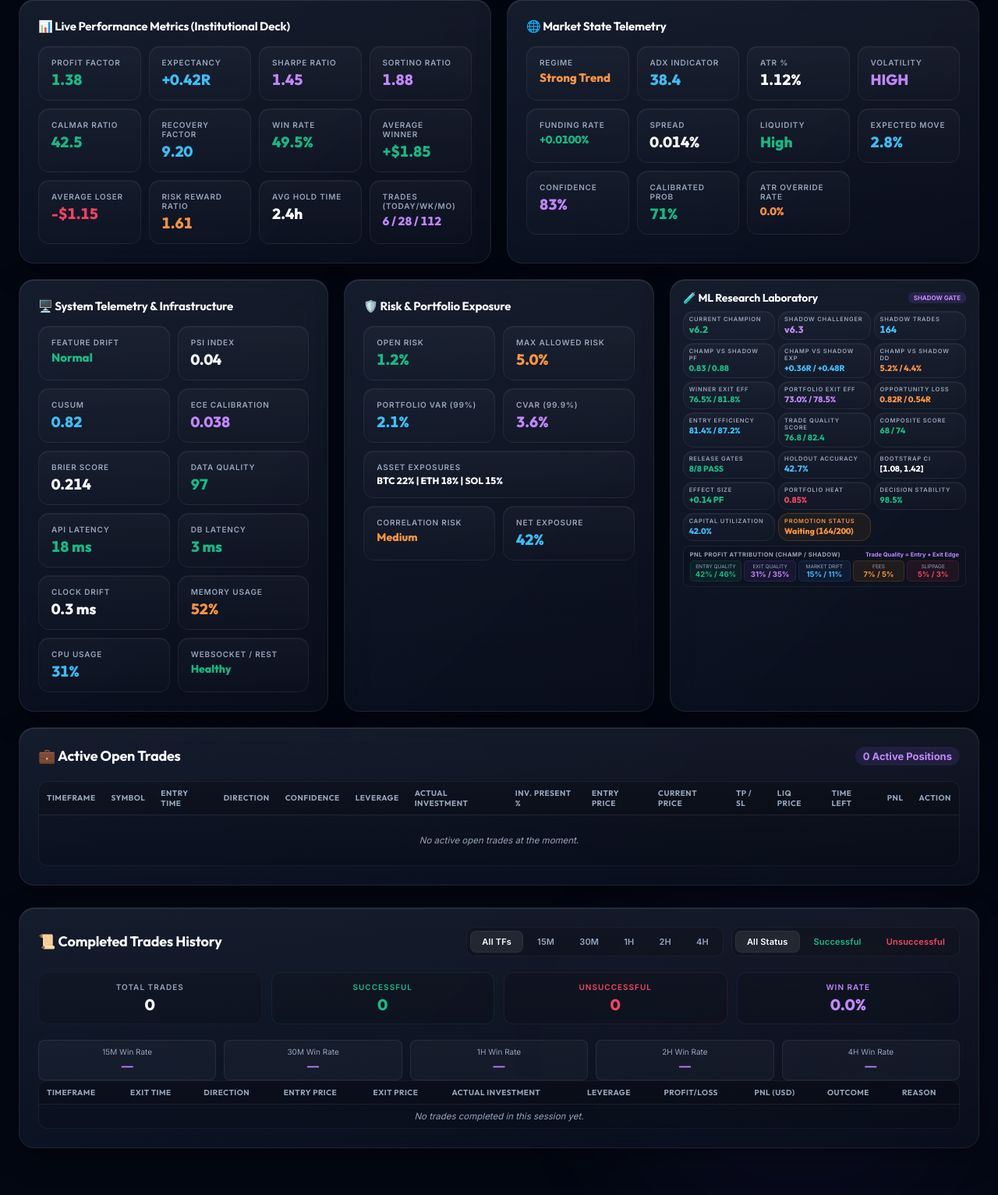
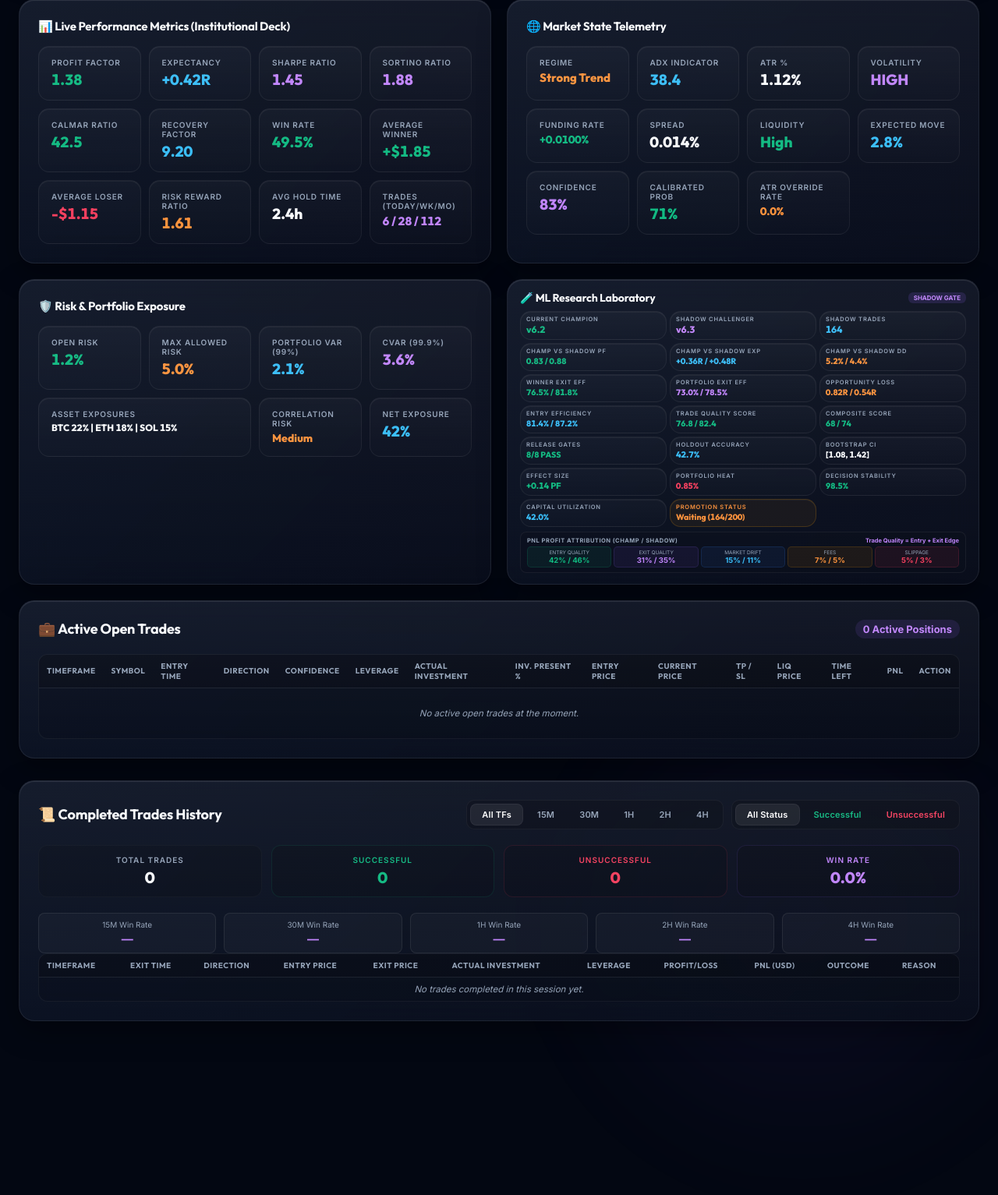
Before and after one commit to mehsim/btc-trading-bot, a Python web app: template templates/index.html in a window 1280 px wide; the page is wider, and only the part inside the window is pictured. Shown: the part 2807-4340 px from the top of that part at 78% size. Run offline with Jinja, Linux system fonts and the light colour scheme; the template is opened without the code that fills it, so the values that code supplies are empty.

Commit message:
Remove System Telemetry & Infrastructure card and expand Risk & ML Research Lab cards across parallel columns

```diff
--- a/templates/index.html
+++ b/templates/index.html
@@ -1800,68 +1800,9 @@
             </div>
         </div>
 
-        <!-- PARALLEL 3-COLUMN GRID: SYSTEM TELEMETRY, RISK DASHBOARD & ML RESEARCH LAB -->
-        <div style="display: grid; grid-template-columns: repeat(auto-fit, minmax(320px, 1fr)); gap: 20px; margin-top: 20px; margin-bottom: 20px;">
-            <!-- CARD 1: SYSTEM MONITORING & TELEMETRY DASHBOARD -->
-            <div class="card" style="padding: 24px; display: flex; flex-direction: column; justify-content: space-between; height: 100%;">
-                <div>
-                    <div class="section-header" style="margin-bottom: 16px;">
-                        <div class="section-title" style="font-size: 15px;">🖥️ System Telemetry & Infrastructure</div>
-                    </div>
-                    <div style="display: grid; grid-template-columns: repeat(auto-fit, minmax(120px, 1fr)); gap: 10px;">
-                        <div class="stat-tile">
-                            <div class="stat-tile-label">Feature Drift</div>
-                            <div id="mon-drift" class="stat-tile-val" style="color: var(--accent-green); font-size: 15px;">Normal</div>
-                        </div>
-                        <div class="stat-tile">
-                            <div class="stat-tile-label">PSI Index</div>
-                            <div id="mon-psi" class="stat-tile-val" style="color: var(--text-primary);">0.04</div>
-                        </div>
-                        <div class="stat-tile">
-                            <div class="stat-tile-label">CUSUM</div>
-                            <div id="mon-cusum" class="stat-tile-val" style="color: var(--accent-blue);">0.82</div>
-                        </div>
-                        <div class="stat-tile">
-                            <div class="stat-tile-label">ECE Calibration</div>
-                            <div id="mon-ece" class="stat-tile-val" style="color: var(--accent-purple);">0.038</div>
-                        </div>
-                        <div class="stat-tile">
-                            <div class="stat-tile-label">Brier Score</div>
-                            <div id="mon-brier" class="stat-tile-val" style="color: var(--text-primary);">0.214</div>
-                        </div>
-                        <div class="stat-tile">
-                            <div class="stat-tile-label">Data Quality</div>
-                            <div id="mon-dq" class="stat-tile-val" style="color: var(--accent-green);">97</div>
-                        </div>
-                        <div class="stat-tile">
-                            <div class="stat-tile-label">API Latency</div>
-                            <div id="mon-apilat" class="stat-tile-val" style="color: var(--accent-green);">18 ms</div>
-                        </div>
-                        <div class="stat-tile">
-                            <div class="stat-tile-label">DB Latency</div>
-                            <div id="mon-dblat" class="stat-tile-val" style="color: var(--accent-green);">3 ms</div>
-                        </div>
-                        <div class="stat-tile">
-                            <div class="stat-tile-label">Clock Drift</div>
-                            <div id="mon-clock" class="stat-tile-val" style="color: var(--text-primary);">0.3 ms</div>
-                        </div>
-                        <div class="stat-tile">
-                            <div class="stat-tile-label">Memory Usage</div>
-                            <div id="mon-mem" class="stat-tile-val" style="color: var(--accent-orange);">52%</div>
-                        </div>
-                        <div class="stat-tile">
-                            <div class="stat-tile-label">CPU Usage</div>
-                            <div id="mon-cpu" class="stat-tile-val" style="color: var(--accent-blue);">31%</div>
-                        </div>
-                        <div class="stat-tile">
-                            <div class="stat-tile-label">WebSocket / REST</div>
-                            <div id="mon-ws" class="stat-tile-val" style="color: var(--accent-green); font-size: 14px;">Healthy</div>
-                        </div>
-                    </div>
-                </div>
-            </div>
-
-            <!-- CARD 2: RISK & PORTFOLIO EXPOSURE DASHBOARD -->
+        <!-- PARALLEL 2-COLUMN GRID: RISK DASHBOARD & ML RESEARCH LAB -->
+        <div style="display: grid; grid-template-columns: repeat(auto-fit, minmax(400px, 1fr)); gap: 20px; margin-top: 20px; margin-bottom: 20px;">
+            <!-- CARD 1: RISK & PORTFOLIO EXPOSURE DASHBOARD -->
             <div class="card" style="padding: 24px; display: flex; flex-direction: column; justify-content: space-between; height: 100%;">
                 <div>
                     <div class="section-header" style="margin-bottom: 16px;">
```
